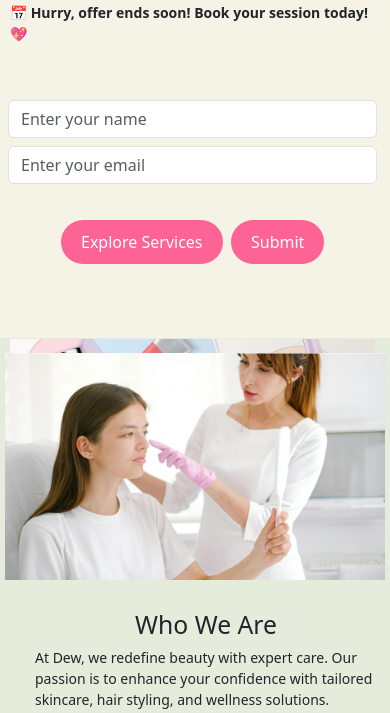
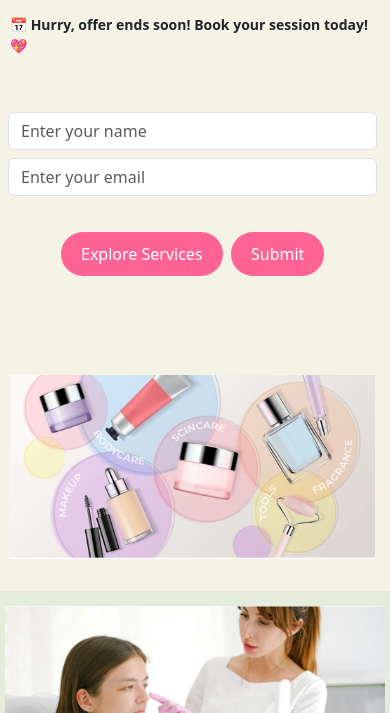
Before and after one commit to MunazzaJaved/Health-and-Selfcare-landing-page-leadCapture, a plain HTML site: page index.html in a window 390 px wide. Shown: the part 438-1151 px from the top of the page. Drawn offline with nearby package versions, Linux system fonts and the light colour scheme.

Commit message:
Update styles.css

```diff
--- a/styles.css
+++ b/styles.css
@@ -139,7 +139,7 @@ button:hover{
     #hero{
         grid-template-columns: 1fr;
        padding: 5px;
-       height: 90vh !important;
+/*        height: 90vh !important; */
 
     }
     #hero div{
@@ -197,6 +197,6 @@ button:hover{
  }
  @media(max-width:1200px){
     #hero{
-        height: 70vh !important;
+/*         height: 70vh !important; */
     }
  }
```
